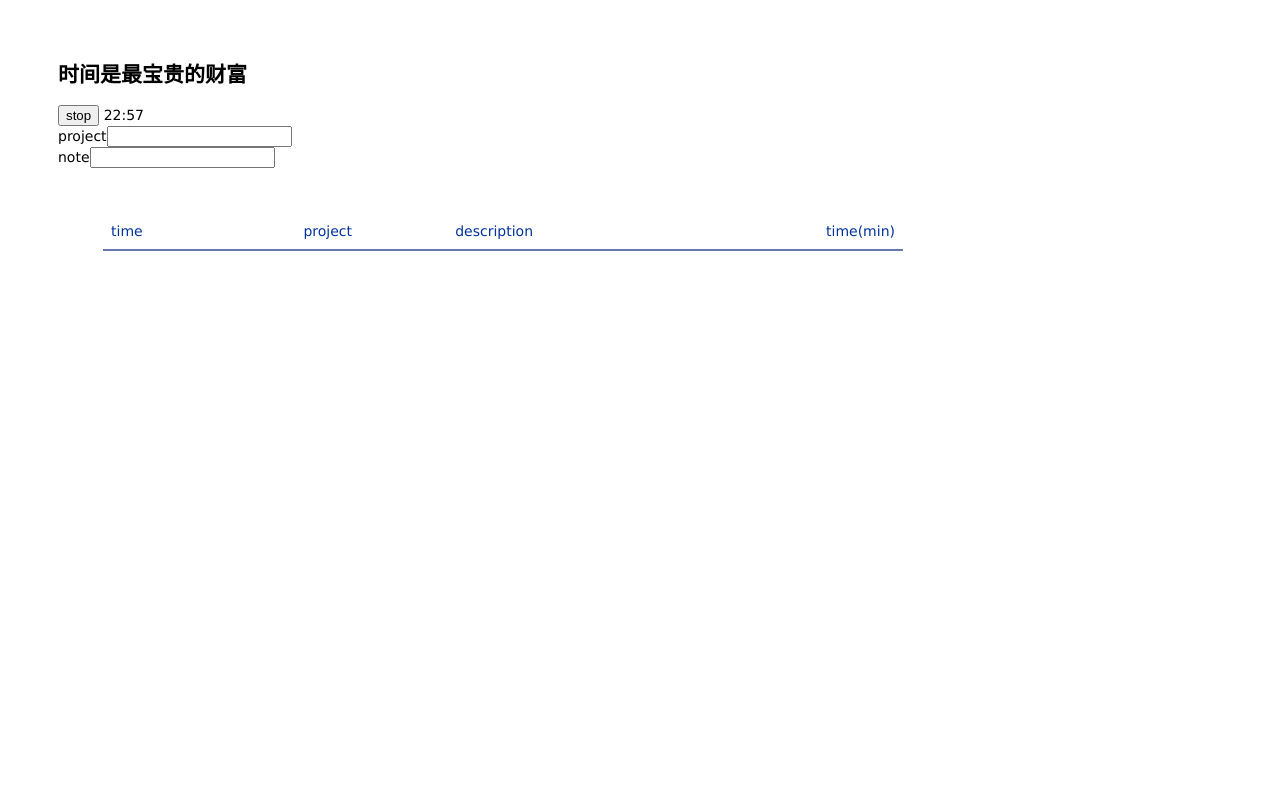
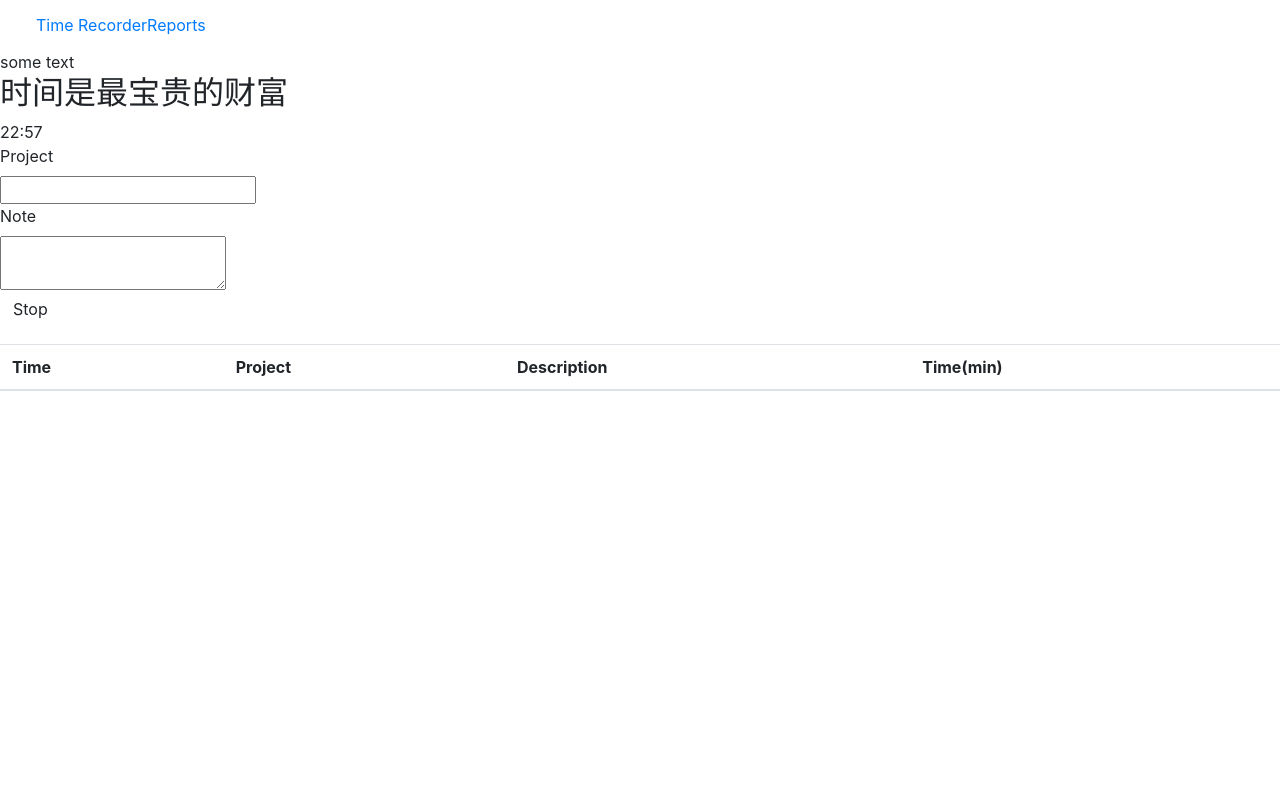
Before and after one commit to tiw/ftime, a PHP site: page /index.html in a window 1280 px wide. Run offline with PHP 8.4, Linux system fonts and the light colour scheme; lists and menus that the app fills with data are empty; some libraries are stand-ins or nearby versions.

Commit message:
Using bootstrap for layout.

```diff
--- a/public/index.html
+++ b/public/index.html
@@ -1,7 +1,7 @@
 <html>
     <head>
-        <link rel="stylesheet" href="stylesheets/express-table/style.css" type="text/css" media="screen" charset="utf-8">
-        <link rel="stylesheet" href="stylesheets/style.css" type="text/css" media="screen" charset="utf-8">
+        <link rel="stylesheet" href="bootstrap/css/bootstrap.css" type="text/css" media="screen" charset="utf-8">
+        <link rel="stylesheet" href="stylesheets/style.css" type="text/css" media="screen" charset="utf-8"/>
         <script data-main="javascripts/main" src="javascripts/require-jquery.js"></script>
     </head>
     <body>
--- a/public/javascripts/templates/time-fragment/time-fragment-list.html
+++ b/public/javascripts/templates/time-fragment/time-fragment-list.html
@@ -1,16 +1,50 @@
-<div id="ftime-app">
+<div class="navbar navbar-fixed-top">
+    <div class="navbar-inner">
+        <div class="container">
+            <ul class="nav">
+                <li class="active"><a href="#">Time Recorder</a></li>
+                <li><a href="#">Reports</a></li>
+            </ul>
+        </div>
+    </div>
+</div>
+<div class="row-fluid">
+    <div class="span2">
+        some text
+    </div>
+    <div id="ftime-app" class="span7">
         <h2> 时间是最宝贵的财富</h2>
-    <input type="button" class="stop-time" value="stop"/>
         <span class="start-time"></span><br/>
-    <label>project</label><input type="text" class="project" valu=""/> <br/>
-    <label>note</label><input type="text" name="note" class="note" value="" />
+        <form class="form-horizontal">
+            <div class="control-group">
+                <label class="control-label" for="project">Project</label>
+                <div class="controls">
+                    <input name="project" type="text" class="input-xlarge project" valu=""/>
+                </div>
+            </div>
+            <div class="control-group">
+                <label class="control-label" for="note">Note</label>
+                <div class="controls">
+                    <textarea name="note" class="input-xlarge note" value=""></textarea>
+                </div>
+            </div>
+            <div class="form-actions">
+                <a class="btn stop-time"><i class="icon-stop icon-black"></i>Stop</a>
+            </div>
+        </form>
         <div id="today-time-list">
-        <table class="hor-minimalist-a">
+            <table class="table table-striped">
                 <thead>
-                <tr><th class="time">time</th><th class="project">project</th><th class="description">description</th><th class="fragment">time(min)</th>
+                    <tr>
+                        <th class="time">Time</th>
+                        <th class="project">Project</th>
+                        <th class="description">Description</th>
+                        <th class="fragment">Time(min)</th>
+                    </tr>
                 </thead>
                 <tbody class="time-fragment-list">
                 </tbody>
             </table>
         </div>
     </div>
+</div>
--- a/public/stylesheets/style.css
+++ b/public/stylesheets/style.css
@@ -1,23 +1,6 @@
-body {
-  padding: 50px;
-  font: 14px "Lucida Grande", Helvetica, Arial, sans-serif;
+input {
+    height: 28px;
 }
-
-a {
-  color: #00B7FF;
+.navbar {
+    margin: 5px;
 }
-.hor-minimalist-a {
-    width: 800px;
-}
-th.time {
-    width: 200px;
-}
-th.project {
-    width: 150px;
-}
-th.description {
-    width: 400px;
-}
-th.fragment {
-    width: 50px;
-}
```
Lines whose indentation alone changed are shown as unchanged.
